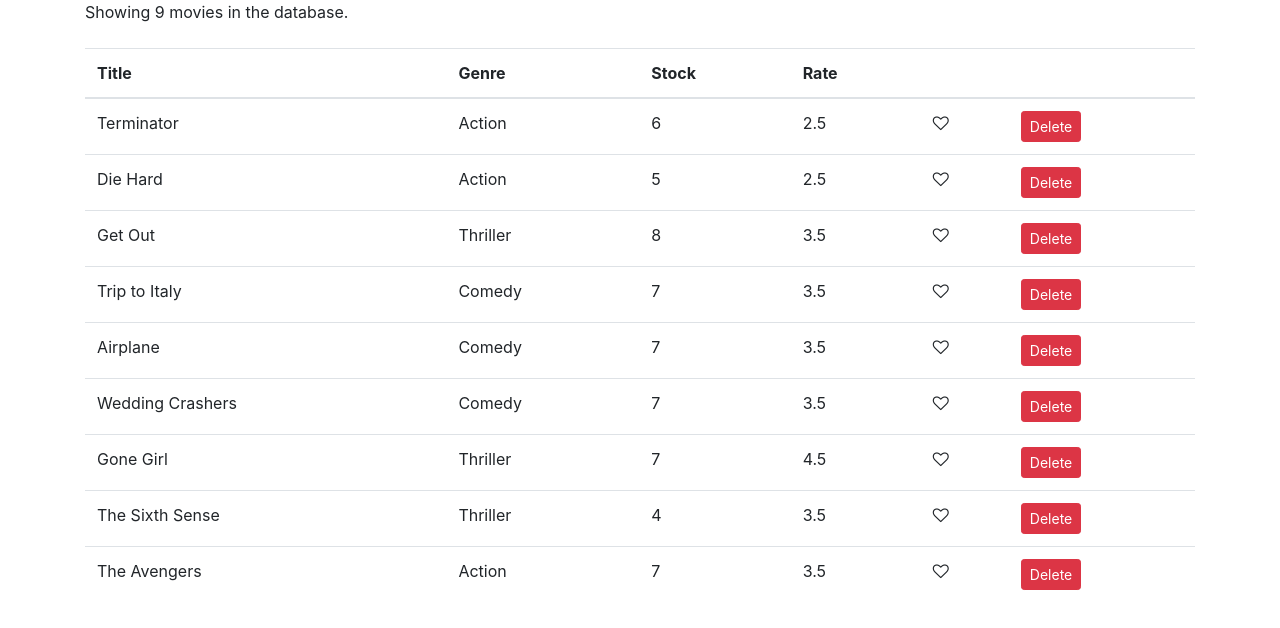
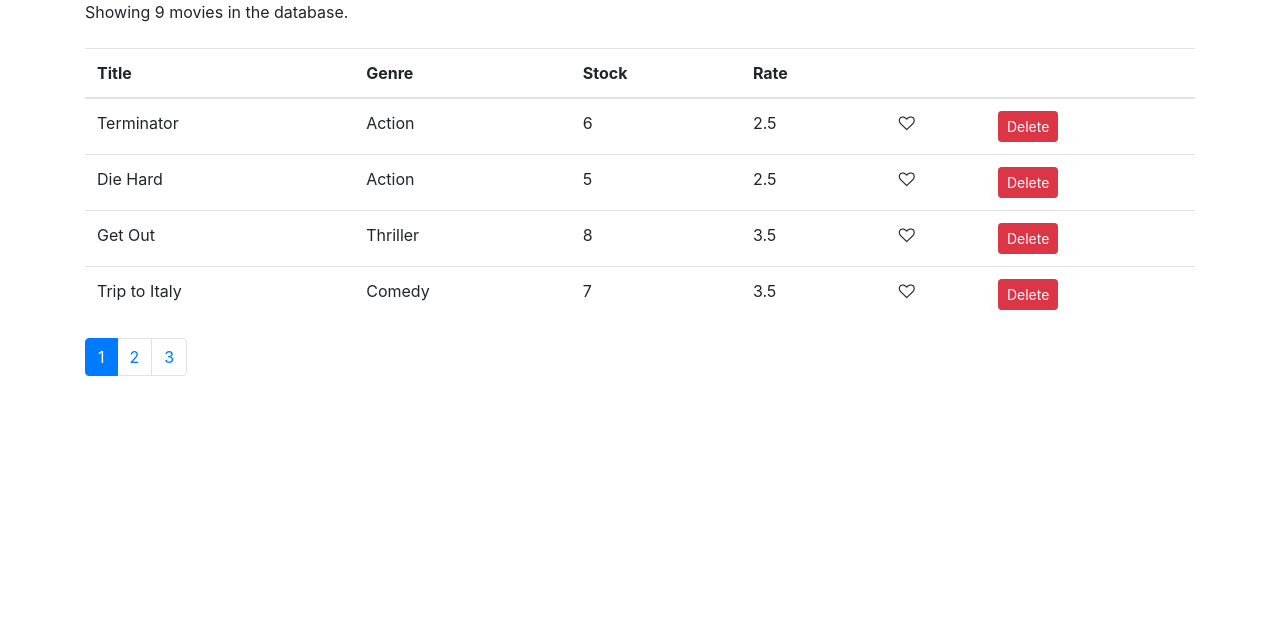
Before and after one commit to mottieraurelien/training, a React (Create React App) app in the folder react/vidly/: page / in a window 1280 px wide. Shown: the top 628 px of the page. Built offline with nearby package versions, Linux system fonts and the light colour scheme; the HTML template or start-up script is replaced by a standard one.

Commit message:
[React] Vidly : pagination is done.

```diff
--- /dev/null
+++ b/react/vidly/src/common/pagination.tsx
@@ -0,0 +1,27 @@
+import React from "react";
+import range from "../utils/array";
+
+export default function Pagination({...props}) {
+
+    const {entities, pageSize, activePage, goTo} = props;
+
+    const pagesNumber: number = Math.ceil(entities.length / pageSize);
+    if (pagesNumber < 2) return null;
+    const pages: number[] = range(pagesNumber, 1);
+
+    return (
+        <nav aria-label="Pagination">
+            <ul className="pagination">
+                {pages.map(pageNumber =>
+                    <li key={pageNumber}
+                        className={pageNumber === activePage ? "page-item pointer active" : "page-item pointer"}>
+                        <button className="page-link" onClick={() => goTo(pageNumber)}>{pageNumber}</button>
+                    </li>
+                )
+                }
+            </ul>
+        </nav>
+
+    );
+
+}
--- a/react/vidly/src/components/movieTable.tsx
+++ b/react/vidly/src/components/movieTable.tsx
@@ -14,7 +14,6 @@
      */
     return (
         <React.Fragment>
-            <span>Showing {movies.length} movies in the database.</span><br/><br/>
             <table className="table">
                 <thead>
                 <tr>
--- a/react/vidly/src/components/movies.tsx
+++ b/react/vidly/src/components/movies.tsx
@@ -2,27 +2,36 @@
 import {getMovies} from "../services/fakeMovieService";
 import MovieTable from "./movieTable";
 import Movie from "../domain/Movie";
+import Pagination from '../common/pagination';
 
 export default function Movies() {
 
     /*
      * STATE
      */
-    const [movies, setMovies] = useState(getMovies());
+    const [movies, setMovies] = useState<Movie[]>(getMovies());
+    const [pageSize] = useState<number>(4);
+    const [activePage, setActivePage] = useState<number>(1);
+    const [paginatedMovies, setPaginatedMovies] = useState<Movie[]>(movies.slice(0, pageSize));
 
     /*
      * BEHAVIOUR
      */
     const remove = (movieId: string) => {
-        const remainingMovies = movies.filter(movie => movie._id !== movieId);
+        const remainingMovies: Movie[] = movies.filter(movie => movie._id !== movieId);
         setMovies(remainingMovies);
     }
     const like = (movieId: string) => {
-        const updatedMovies = movies.map(movie => movie._id === movieId ? new Movie({
+        const updatedMovies: Movie[] = movies.map(movie => movie._id === movieId ? new Movie({
             ...movie,
             liked: !movie.liked
         }) : movie);
         setMovies(updatedMovies);
+    }
+    const goTo = (pageNumber: number) => {
+        const skip: number = (pageNumber - 1) * pageSize;
+        setPaginatedMovies(movies.slice(skip, pageSize * pageNumber));
+        setActivePage(pageNumber);
     }
 
     /*
@@ -31,7 +40,13 @@
     return (
         <main className="container">
             {movies && movies.length === 0 && <p>There are no movies in the database.</p>}
-            {movies && movies.length > 0 && <MovieTable movies={movies} remove={remove} like={like}/>}
+            {movies && movies.length > 0
+            && <React.Fragment>
+                <span>Showing {movies.length} movies in the database.</span><br/><br/>
+                <MovieTable movies={paginatedMovies} remove={remove} like={like}/>
+                <Pagination pageSize={pageSize} entities={movies} activePage={activePage} goTo={goTo}/>
+            </React.Fragment>
+            }
         </main>
     );
 
--- /dev/null
+++ b/react/vidly/src/utils/array.tsx
@@ -0,0 +1,3 @@
+export default function range(size: number, startAt: number = 0): number[] {
+    return [...Array(size).keys()].map(i => i + startAt);
+}
```
